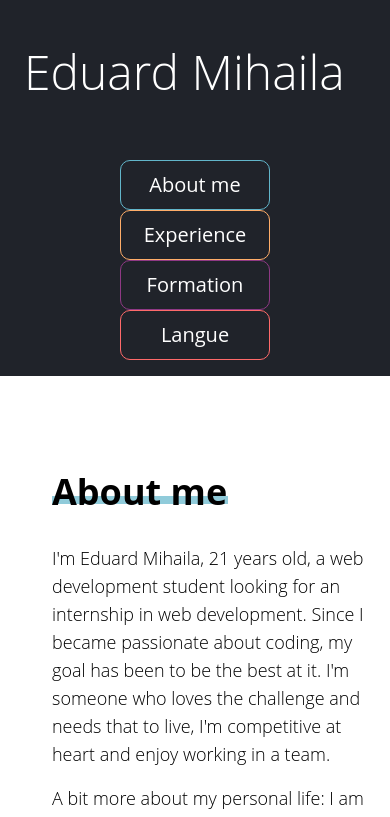
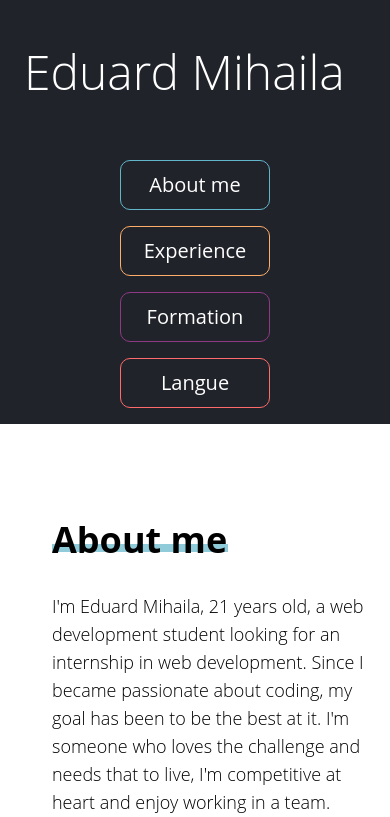
Before and after one commit to meduard11/eduard-cv, a React (Create React App) app: page / in a window 390 px wide. Shown: the top 817 px of the page. Built offline with nearby package versions, Linux system fonts and the light colour scheme.

Commit message:
Really the final one

```diff
--- a/src/components/NavBar.jsx
+++ b/src/components/NavBar.jsx
@@ -25,11 +25,13 @@ export const NavBar = () => {
         <div className="m-12 mx-6 text-5xl font-light text-center">
           Eduard Mihaila
         </div>
-        <div className="lg:flex mx-auto lg:mr-12 md:mr-12 sm:mr-0 md:flex-wrap mt-4 mb-4">
+        <div className="lg:flex mx-auto lg:mr-12 md:mr-12 sm:mr-4 md:flex-wrap lg:mt-8 lg:mb-4">
           <NavBarItem
             color={BLUE}
             desc="About me"
-            onClick={() => scrollHandler("idx-1")}
+            onClick={() => scrollHandler("idx-1")
+          }
+
           />
           <NavBarItem
             color={ORANGE}
--- a/src/components/NavBarItem.jsx
+++ b/src/components/NavBarItem.jsx
@@ -5,7 +5,7 @@ export const NavBarItem = ({ desc, onClick, color }) => {
 
   return (
     <div
-      className="my-auto h-auto mx-4 flex text-light text-center w-max"
+      className="h-auto mx-4 flex text-light text-center w-max my-4"
       onClick={onClick}
       onMouseEnter={() => setHover(true)}
       onMouseLeave={() => setHover(false)}
```
